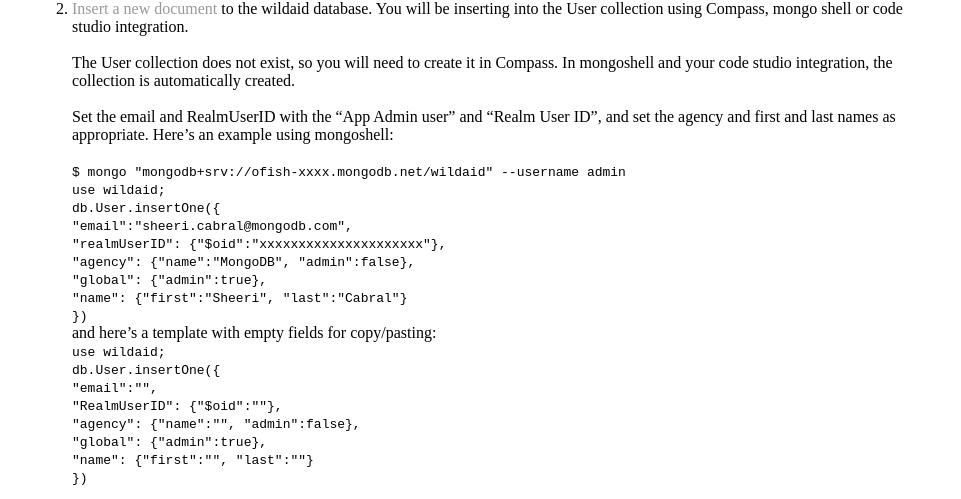
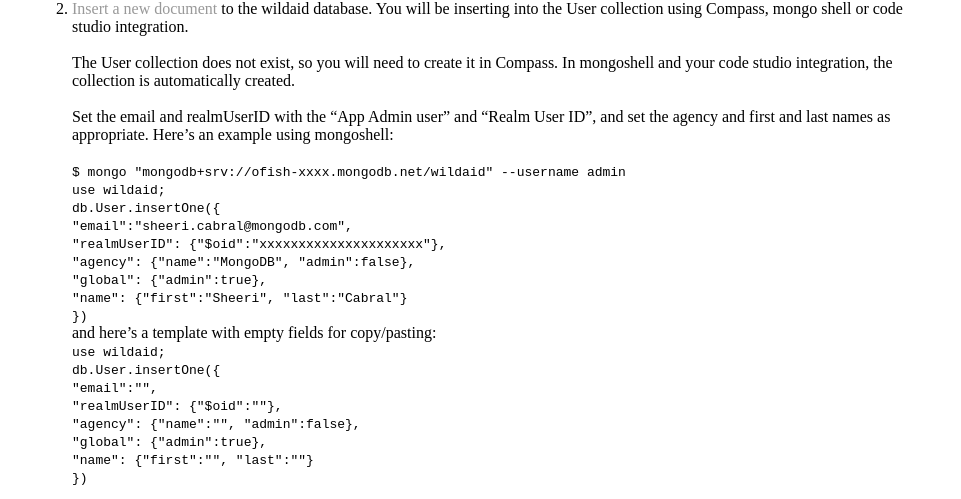
Before and after one commit to WildAid/wildaid.github.io, a Jekyll site: the page built from _posts/2020-06-09-Connect-Realm-With-Data.md, in a window 1280 px wide. Shown: the part 1701-2200 px from the top of the page, without its empty margins (160-1121 px from the left). Built offline with Jekyll 4.4.1, drawn with Linux system fonts in a browser that asks for light colours.

Commit message:
fixing capitalization

```diff
--- a/_posts/2020-06-09-Connect-Realm-With-Data.md
+++ b/_posts/2020-06-09-Connect-Realm-With-Data.md
@@ -14,7 +14,7 @@ You have imported your Realm app!  Now, let's create a Realm user...
         <img src="/assets/images/Realm_User_Details.png" style="border:1px solid black" width="100%"><BR><BR>
       1. Copy the Realm User ID and paste in the template under "Realm User ID"
         <img src="/assets/images/Copy_Realm_User_ID.png" style="border:1px solid black" width="100%"><BR><BR>
-1. <A HREF="https://docs.mongodb.com/manual/tutorial/insert-documents/">Insert a new document</A> to the wildaid database. You will be inserting into the User collection using Compass, mongo shell or code studio integration. <BR><BR>The User collection does not exist, so you will need to create it in Compass. In mongoshell and your code studio integration, the collection is automatically created. <BR><BR>Set the email and RealmUserID with the "App Admin user" and "Realm User ID", and set the agency and first and last names as appropriate. Here's an example using mongoshell:<BR><BR>
+1. <A HREF="https://docs.mongodb.com/manual/tutorial/insert-documents/">Insert a new document</A> to the wildaid database. You will be inserting into the User collection using Compass, mongo shell or code studio integration. <BR><BR>The User collection does not exist, so you will need to create it in Compass. In mongoshell and your code studio integration, the collection is automatically created. <BR><BR>Set the email and realmUserID with the "App Admin user" and "Realm User ID", and set the agency and first and last names as appropriate. Here's an example using mongoshell:<BR><BR>
 `$ mongo "mongodb+srv://ofish-xxxx.mongodb.net/wildaid" --username admin`<BR>
 `use wildaid;`<BR>
 `db.User.insertOne({`<BR>
@@ -28,7 +28,7 @@ and here's a template with empty fields for copy/pasting:<BR>
 `use wildaid;`<BR>
 `db.User.insertOne({`<BR>
 `"email":"",`<BR>
-`"RealmUserID": {"$oid":""},`<BR>
+`"realmUserID": {"$oid":""},`<BR>
 `"agency": {"name":"", "admin":false},`<BR>
 `"global": {"admin":true},`<BR>
 `"name": {"first":"", "last":""}`<BR>
```
